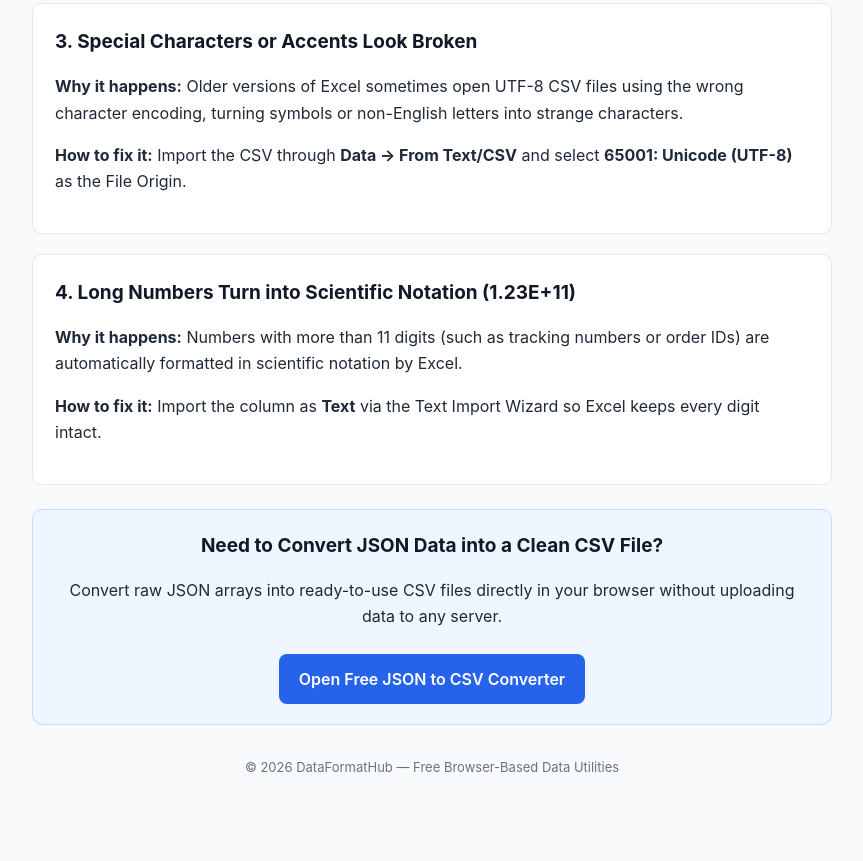
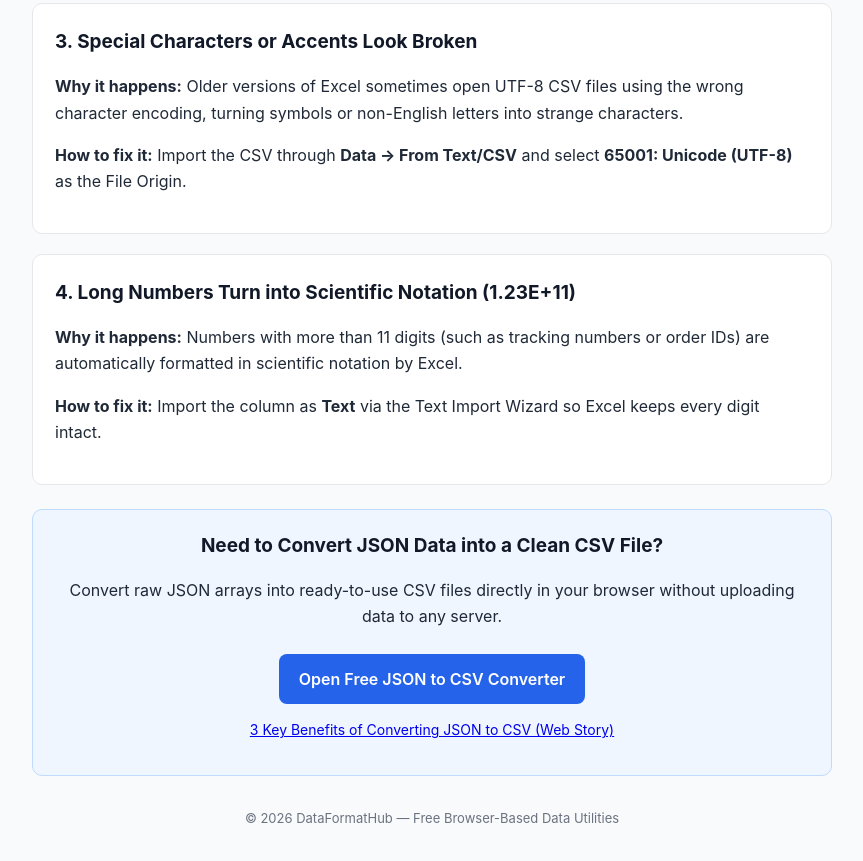
Before and after one commit to dataformathub/dataformathub, a plain HTML site: page guide.html in a window 1280 px wide. Shown: the part 657-1518 px from the top of the page, without its empty margins (208-1071 px from the left). Before the commit the page ends 1497 px from the top, so only its background shows below. Drawn offline with Linux system fonts and the light colour scheme.

Commit message:
Update guide.html

```diff
--- a/guide.html
+++ b/guide.html
@@ -108,6 +108,11 @@
       <h2>Need to Convert JSON Data into a Clean CSV File?</h2>
       <p>Convert raw JSON arrays into ready-to-use CSV files directly in your browser without uploading data to any server.</p>
       <a class="btn" href="index.html">Open Free JSON to CSV Converter</a>
+      <p style="margin-top: 14px; font-size: 14px;">
+  <a href="https://dataformathub.github.io/json-to-csv-benefits-story.html">
+    3 Key Benefits of Converting JSON to CSV (Web Story)
+  </a>
+</p>
     </div>
 
     <footer>
```
